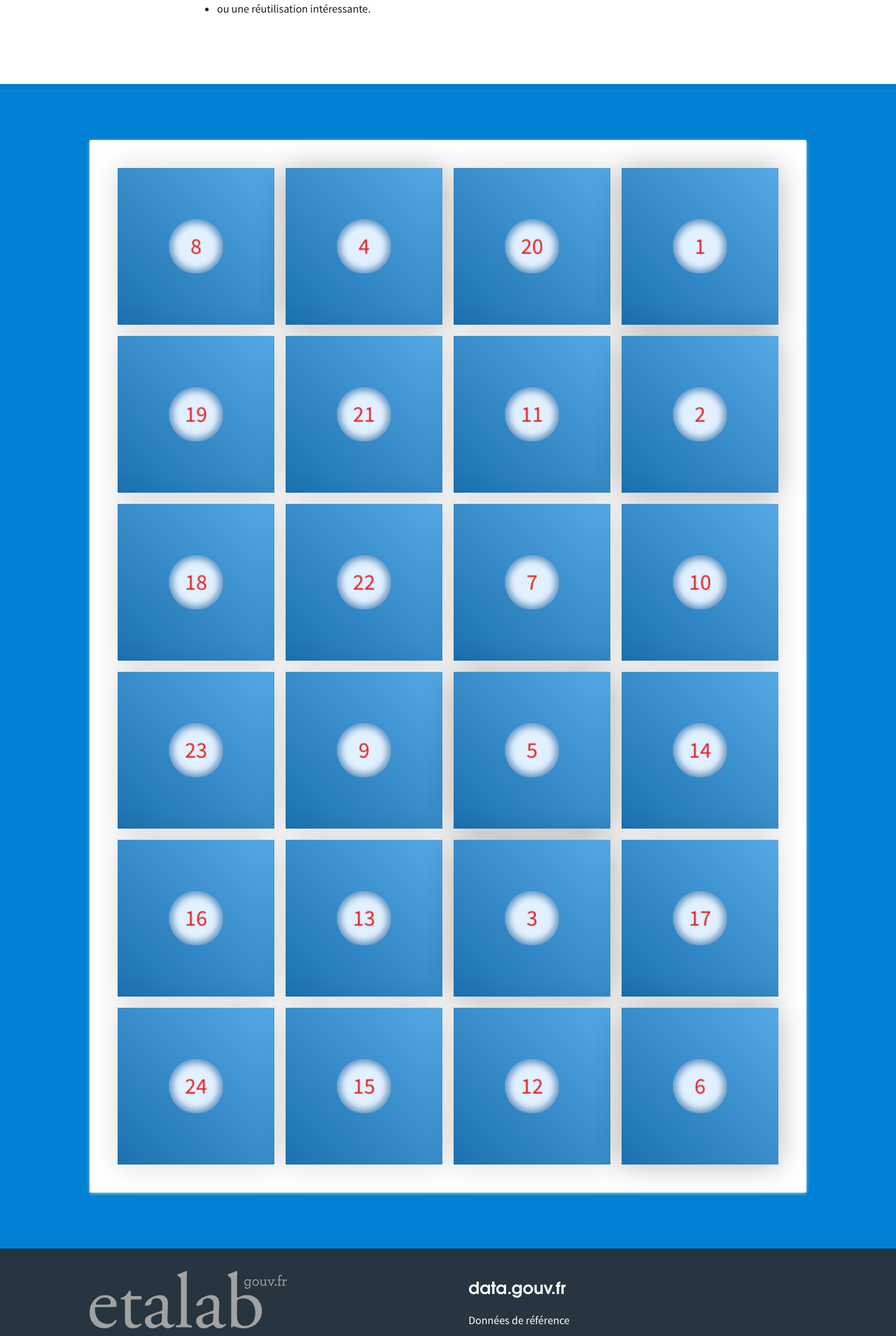
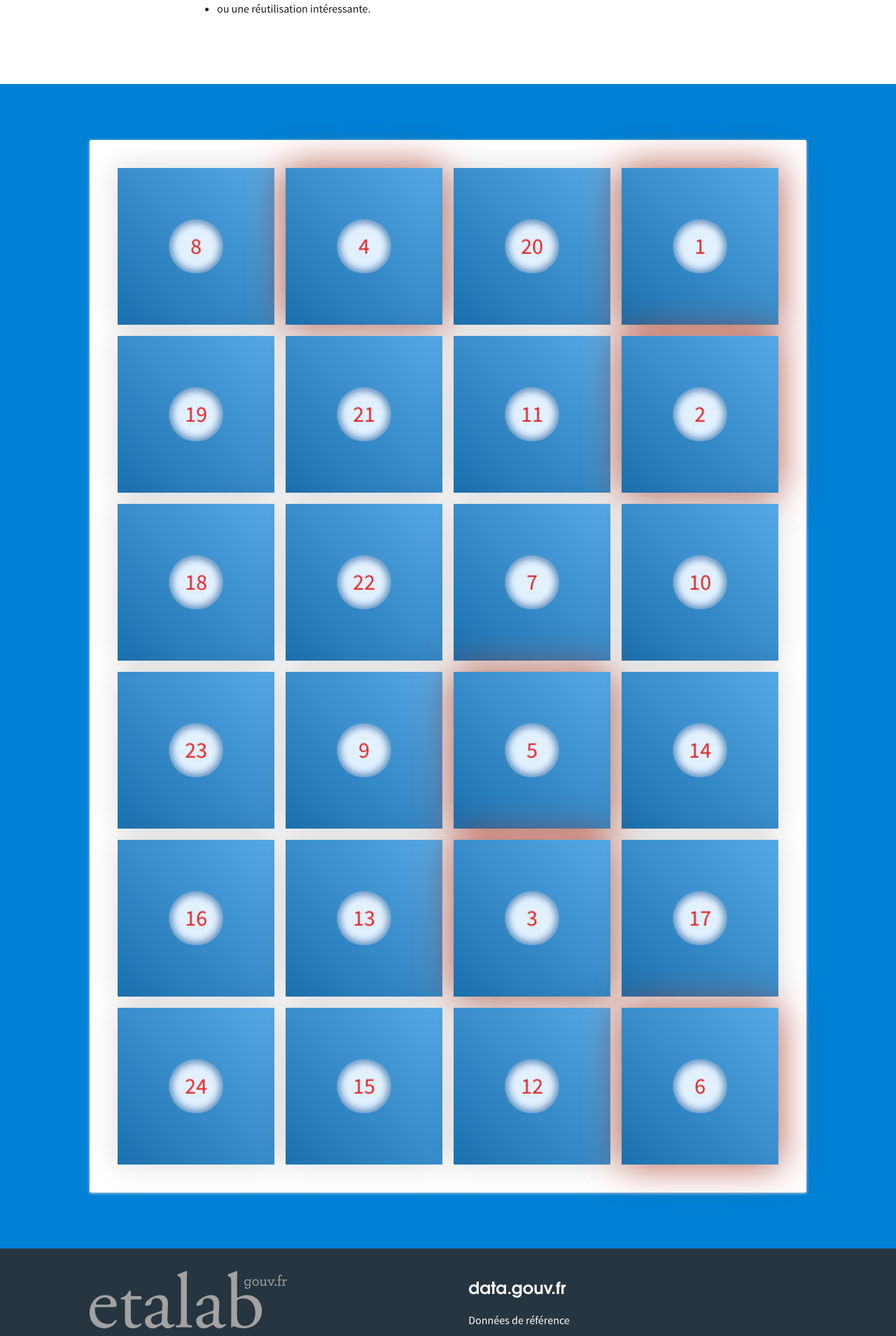
Before and after one commit to etalab/calendrier-lavent, a Jekyll site: the page built from index.md, in a window 1280 px wide. Shown: the part 683-2592 px from the top of the page at 70% size. Built offline with Jekyll 4.4.1, drawn with Linux system fonts in a browser that asks for light colours; comment, search, counter and statistics services are not loaded.

Commit message:
add glowing effect on openable items

```diff
--- a/_includes/day.html
+++ b/_includes/day.html
@@ -1,7 +1,7 @@
 {% assign day = include.day %}
 {% assign post = include.post %}
-<article class="present {% if post %}openable{% endif %}" onclick="{% if post %}this.classList.add('opened'){% endif %}">
-  <div class="present__pane" id="day-{{ day }}">
+<article class="present {% if post %}openable{% endif %}" onclick="{% if post %}this.classList.add('opened'); {% endif %}">
+  <div class="present__pane {% if post %}shine{% endif %}" onclick="this.classList.remove('shine')"id="day-{{ day }}">
     <date class="present__date" datetime="{{ day | date: '%FT%T%s' }}">
       {{ day | date: '%e' }}
     </date>
--- a/assets/main.scss
+++ b/assets/main.scss
@@ -76,6 +76,17 @@
 
 .present.openable {
   cursor: pointer;
+}
+/* Shine */
+@keyframes glowing {
+  0% { box-shadow: 0 0 -60px 5px #c6432c; }
+  40% { box-shadow: 0 0 60px 5px #c6432c; }
+  60% { box-shadow: 0 0 60px 5px #c6432c; }
+  100% { box-shadow: 0 0 -60px 5px #c6432c; }
+}
+
+.shine {
+  animation: glowing 4000ms infinite;
 }
 
 .present.opened .present__pane {
```
